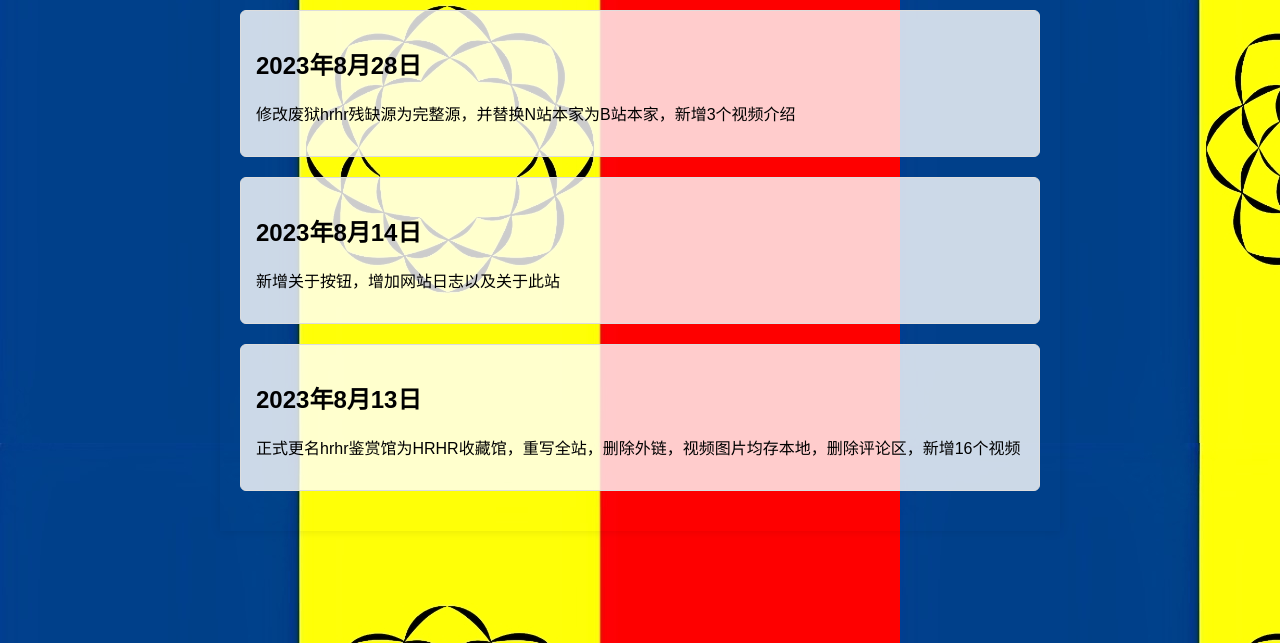
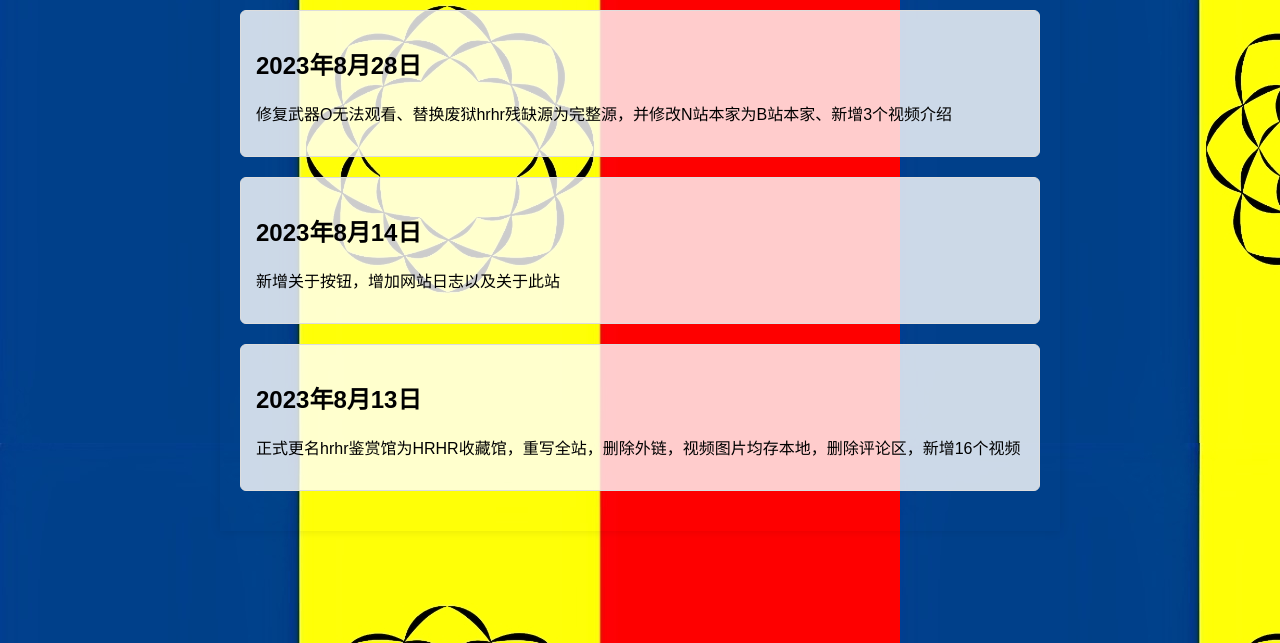
Before and after one commit to MAACXG/maacxg.github.io, a plain HTML site: page other/day.html in a window 1280 px wide. Shown: the part 157-800 px from the top of the page. Drawn offline with Linux system fonts and the light colour scheme.

Commit message:
Add files via upload

```diff
--- a/other/day.html
+++ b/other/day.html
@@ -12,7 +12,7 @@
             <div id="entries">
                 <div class="entry">
                     <h2>2023年8月28日</h2>
-                    <p>修改废狱hrhr残缺源为完整源，并替换N站本家为B站本家，新增3个视频介绍</p>
+                    <p>修复武器O无法观看、替换废狱hrhr残缺源为完整源，并修改N站本家为B站本家、新增3个视频介绍</p>
                 </div>
                 <div class="entry">
                     <h2>2023年8月14日</h2>
```
